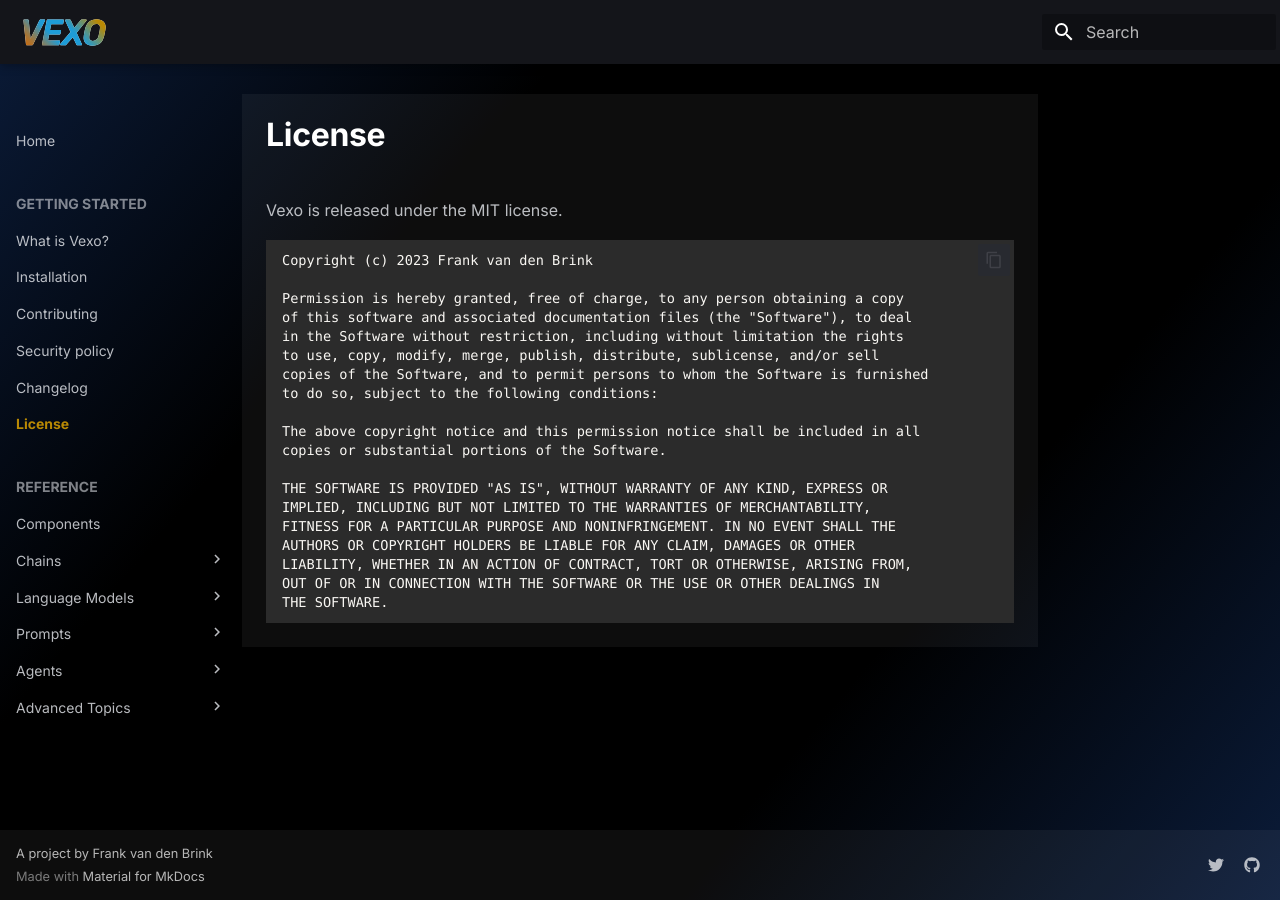
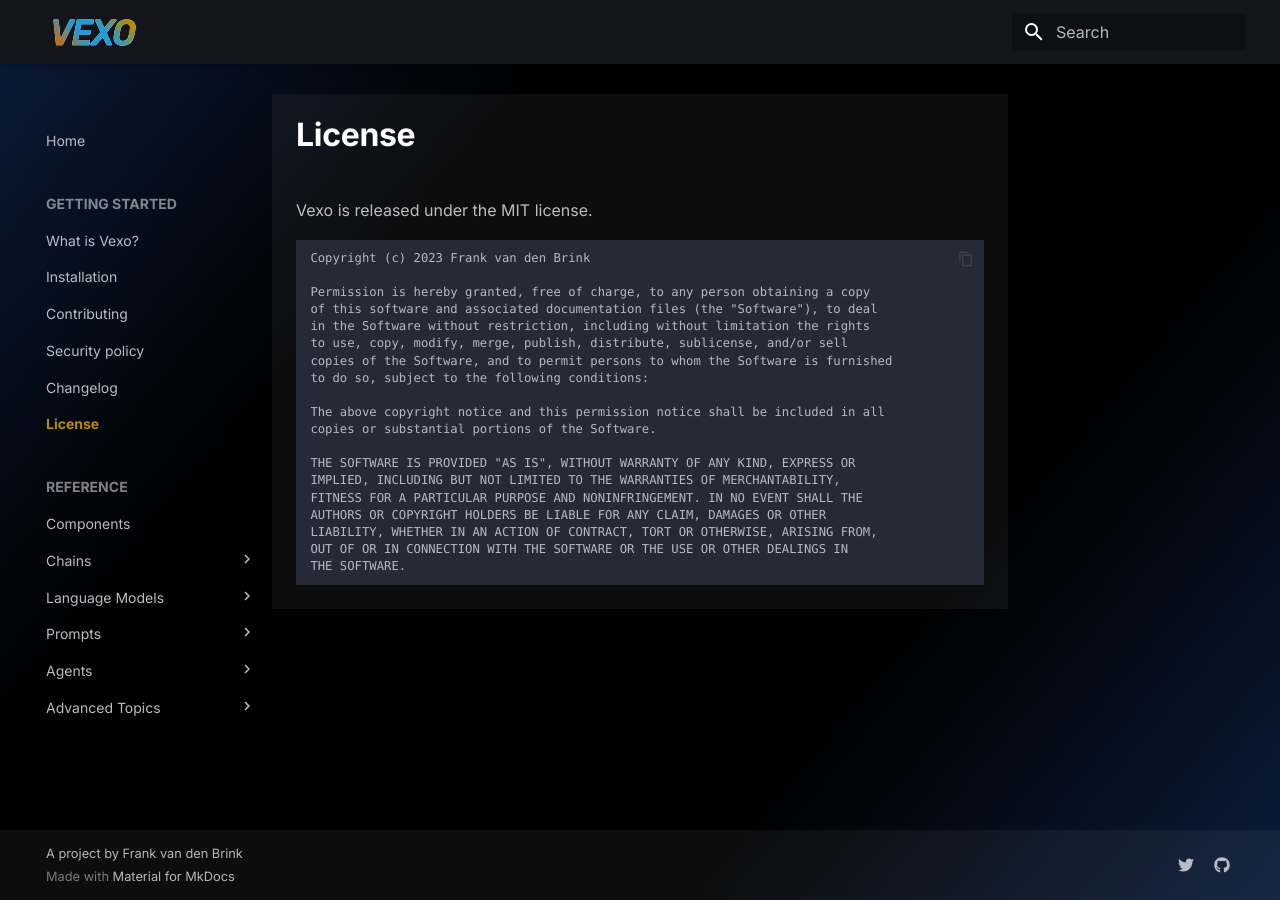
Before and after one commit to VexoAI/documentation, an MkDocs documentation site: the page built from docs/getting-started/license.md, in a window 1280 px wide. Built offline with MkDocs 1.6.1 and Material for MkDocs 9.7.7, drawn with Linux system fonts in a browser that asks for light colours; some web fonts are replaced; the version menu is left out.

Commit message:
Styling tweaks

```diff
--- a/overrides/assets/stylesheets/extra.css
+++ b/overrides/assets/stylesheets/extra.css
@@ -15,10 +15,6 @@
     [data-md-color-primary="black"] .md-tabs {
         background-color: rgba(255,255,255,.05);
     }
-}
-
-.md-grid {
-    max-width: 1440px;
 }
 
 .md-footer {
@@ -90,10 +86,6 @@
     font-size: 0.8rem;
 }
 
-.md-typeset .highlighttable {
-    margin: 1.5em 0;
-}
-
 .md-typeset h1,
 .md-typeset h2,
 .md-typeset h3 {
@@ -130,9 +122,13 @@
 .md-typeset td > code,
 .md-typeset p > code {
     color: #fff;
-    font-size: .9em;
+    font-size: .8em;
 }
 
 .md-typeset pre > code:hover {
     scrollbar-color: #B98904 #0000;
 }
+
+.highlight {
+    font-size: .9em;
+}
--- a/overrides/assets/stylesheets/highlight.css
+++ b/overrides/assets/stylesheets/highlight.css
@@ -1,10 +1,5 @@
-.highlighttable .linenos {
-    background: #2b2b2b;
-}
-.md-typeset code { background: #2b2b2b; color: #f9f7f3 }
-
 .highlight .hll { background-color: #3a4055 }
-.highlight  { background: #2b2b2b; color: #f9f7f3 }
+.highlight  { background: rgb(33, 34, 44); color: #f9f7f3 }
 .highlight .c { color: #5a647e } /* Comment */
 .highlight .err { color: #da4939 } /* Error */
 .highlight .k { color: #b6b3eb } /* Keyword */
```
